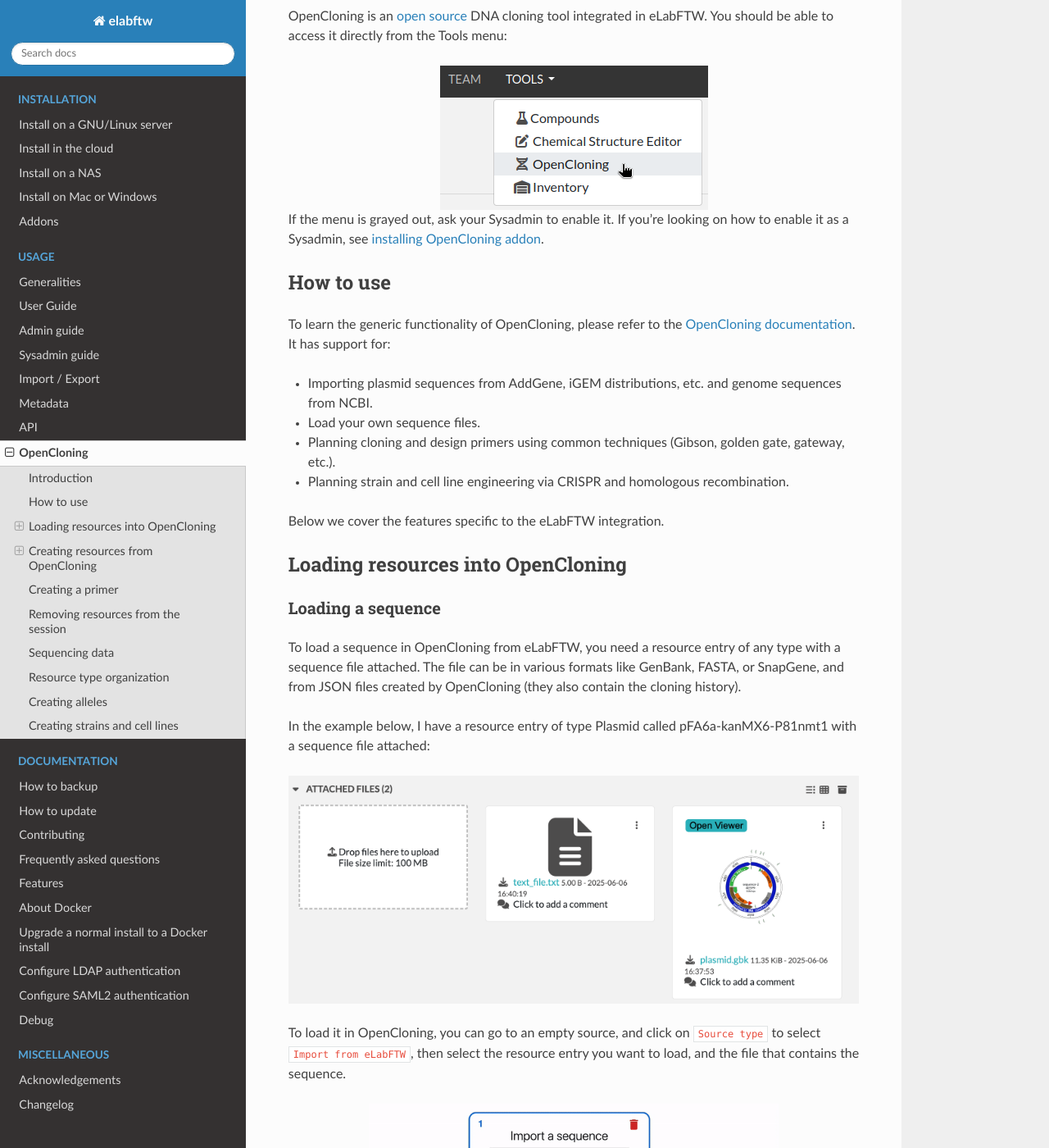
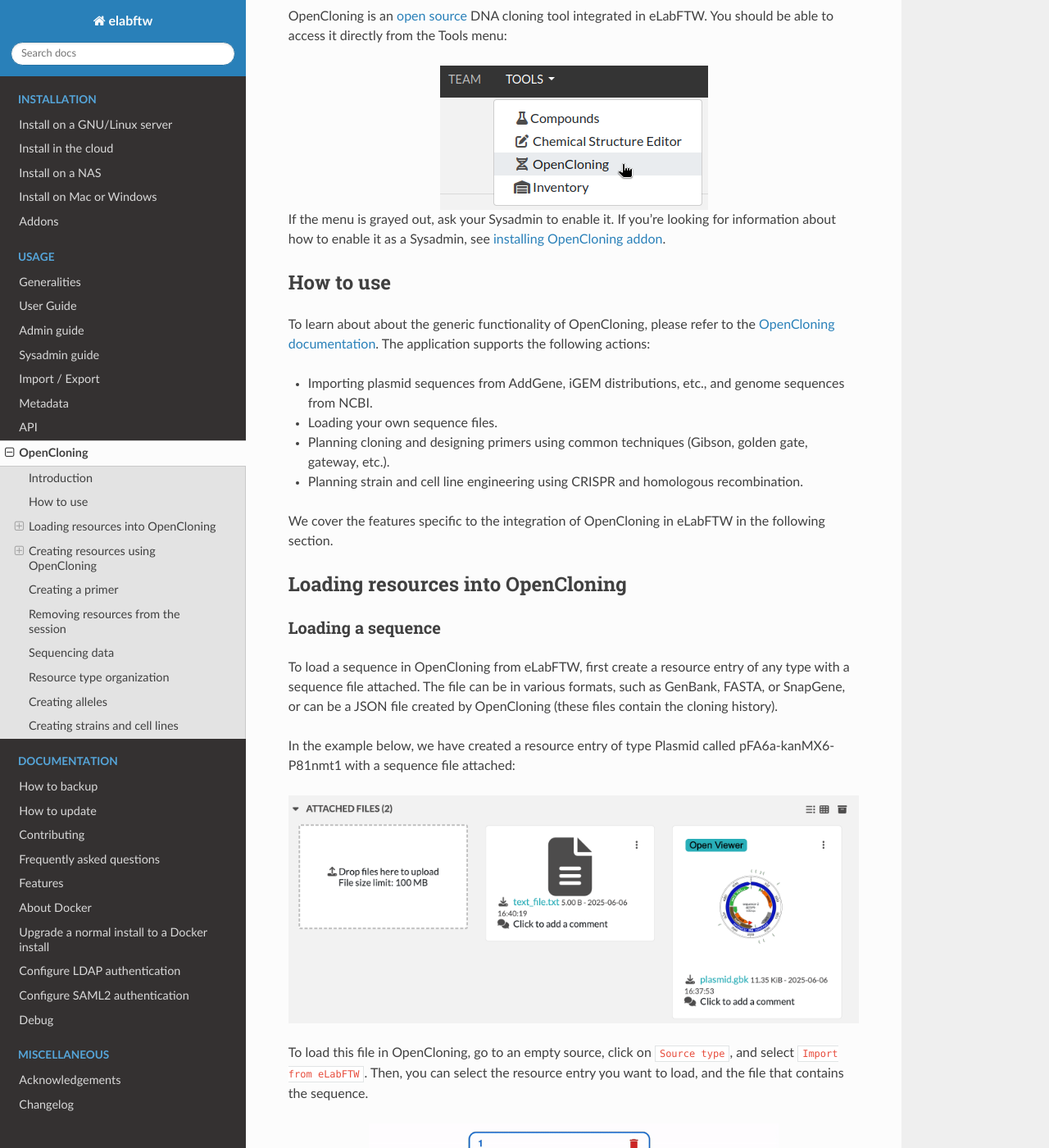
Before and after one commit to elabftw/elabdoc, a Sphinx documentation site: the page built from doc/opencloning.rst, in a window 1280 px wide and 1400 px high, scrolled down 208 px. Shown: the whole window at 82% size. Built offline with Sphinx 7.4.7 and the Read the Docs theme 3.1.0, drawn with Linux system fonts in a browser that asks for light colours; some of the changed text lies outside the part shown.

Commit message:
Sydney grammar edits

```diff
--- a/doc/opencloning.rst
+++ b/doc/opencloning.rst
@@ -14,20 +14,20 @@
 .. image:: img/opencloning/opencloning-menu.png
    :align: center
 
-If the menu is grayed out, ask your Sysadmin to enable it. If you're looking on how to enable it as a Sysadmin, see :ref:`installing OpenCloning addon <opencloning-install>`.
+If the menu is grayed out, ask your Sysadmin to enable it. If you're looking for information about how to enable it as a Sysadmin, see :ref:`installing OpenCloning addon <opencloning-install>`.
 
 
 How to use
 ==========
 
-To learn the generic functionality of OpenCloning, please refer to the `OpenCloning documentation <https://docs.opencloning.org>`_. It has support for:
+To learn about about the generic functionality of OpenCloning, please refer to the `OpenCloning documentation <https://docs.opencloning.org>`_. The application supports the following actions:
 
-- Importing plasmid sequences from AddGene, iGEM distributions, etc. and genome sequences from NCBI.
-- Load your own sequence files.
-- Planning cloning and design primers using common techniques (Gibson, golden gate, gateway, etc.).
-- Planning strain and cell line engineering via CRISPR and homologous recombination.
+- Importing plasmid sequences from AddGene, iGEM distributions, etc., and genome sequences from NCBI.
+- Loading your own sequence files.
+- Planning cloning and designing primers using common techniques (Gibson, golden gate, gateway, etc.).
+- Planning strain and cell line engineering using CRISPR and homologous recombination.
 
-Below we cover the features specific to the eLabFTW integration.
+We cover the features specific to the integration of OpenCloning in eLabFTW in the following section.
 
 Loading resources into OpenCloning
 ==================================
@@ -35,57 +35,57 @@
 Loading a sequence
 ------------------
 
-To load a sequence in OpenCloning from eLabFTW, you need a resource entry of any type with a sequence file attached. The file can be in various formats like GenBank, FASTA, or SnapGene, and from JSON files created by OpenCloning (they also contain the cloning history).
+To load a sequence in OpenCloning from eLabFTW, first create a resource entry of any type with a sequence file attached. The file can be in various formats, such as GenBank, FASTA, or SnapGene, or can be a JSON file created by OpenCloning (these files contain the cloning history).
 
-In the example below, I have a resource entry of type Plasmid called pFA6a-kanMX6-P81nmt1 with a sequence file attached:
+In the example below, we have created a resource entry of type Plasmid called pFA6a-kanMX6-P81nmt1 with a sequence file attached:
 
 .. image:: img/opencloning/sequence-pre-load.png
 
-To load it in OpenCloning, you can go to an empty source, and click on ``Source type`` to select ``Import from eLabFTW``, then select the resource entry you want to load, and the file that contains the sequence.
+To load this file in OpenCloning, go to an empty source, click on ``Source type``, and select ``Import from eLabFTW``. Then, you can select the resource entry you want to load, and the file that contains the sequence.
 
 .. image:: img/opencloning/sequence-load.gif
    :width: 500px
    :align: center
 
 .. note::
-   If you created the resource entry using OpenCloning, you can load the JSON file instead, and the cloning history will be loaded automatically.
+   If a resource entry was created using OpenCloning, you can load the JSON file instead, and the cloning history will be loaded automatically.
 
 Loading a primer
 ----------------
 
 To load a primer in OpenCloning from eLabFTW, you need a resource entry that has a field named "sequence" containing the primer sequence. The sequence should be in plain text format and should only contain the characters ``ACGTacgt``. The resource type does not have to be Primer, it can be any other type.
 
-In the example below, I have a resource entry in eLabFTW with a sequence field containing the primer sequence:
+In the example below, we have a resource entry in eLabFTW with a sequence field containing the primer sequence:
 
 .. image:: img/opencloning/primer-pre-load.png
    :width: 500px
    :align: center
 
-To load it in Opencloning, you can go to the ``Primers`` tab, click on ``Import from eLabFTW``, then select the resource entry you want to load. The sequence will be displayed, and you can click on ``Import Primer`` to add it to the session. You can keep on loading primers this way, then close the import section clicking on ``Cancel``.
+To load it in OpenCloning, go to the ``Primers`` tab, click on ``Import from eLabFTW``, and then select the resource entry you want to load. The sequence will then be displayed, and you can click on ``Import Primer`` to add it to the session. You can continue loading primers this way, and then close the import section by clicking ``Cancel``.
 
 .. image:: img/opencloning/primer-load.gif
    :width: 500px
    :align: center
 
-Creating resources from OpenCloning
+Creating resources using OpenCloning
 ===================================
 
 Creating a sequence
 -------------------
 
-If you want to save a sequence from OpenCloning as a resource entry in eLabFTW, you can click on the floppy disk icon in the top right corner of the sequence view. There, you will be able to select the resource type and the name.
+If you want to save a sequence from OpenCloning as a resource entry in eLabFTW, you can click on the floppy disk icon in the top right corner of the sequence view. There, you will be able to select the resource type and name.
 
 .. image:: img/opencloning/sequence-save.png
    :width: 350px
    :align: center
 
-When you save the sequence, a new resource entry is created with:
+When you save a sequence, a new resource entry is created with the following components:
 
 * A GenBank file (.gb) containing the sequence and annotations.
 * A JSON file containing the cloning history.
 * Links to parent resources stored in the eLabFTW database (sequences and primers, if any).
 
-The sequence border will turn green in the OpenCloning interface, indicating that it is saved in the eLabFTW database, and instead of the floppy disk icon, you will see a link icon. Clicking on it will open the eLabFTW entry in a new tab.
+The sequence border will turn green in the OpenCloning interface, indicating that it is saved in the eLabFTW database. Instead of the floppy disk icon, you will see a link icon. Clicking on this will open the eLabFTW entry in a new tab.
 
 In addition, if your sequence used primers (e.g. if that sequence is a PCR product), OpenCloning will ask you to select a category to save those primers in the database.
 
@@ -96,7 +96,7 @@
    :width: 350px
    :align: center
 
-You might not want to save certain intermediate sequences as entries in the eLabFTW database (e.g. a PCR product that you used in a Gibson assembly). In that case, you can save the final product (The Gibson assembly product in the example below). The intermediate sequences will be stored in the JSON file, so they won't be lost. If you do that, you will see that only the final product turns green.
+You might not want to save certain intermediate sequences as entries in the eLabFTW database (e.g. a PCR product that you used in a Gibson assembly). In that case, you can save the final product (The Gibson assembly product in the example below). The intermediate sequences will be stored in the JSON file, so they won't be lost. If you save only the final product, you will see that only the final product turns green.
 
 .. image:: img/opencloning/sequence-intermediates-example.png
 
@@ -104,7 +104,7 @@
 
 .. admonition:: Should I create sequence resource entries directly in eLabFTW or export from OpenCloning?
 
-   While both approaches work, creating resources in OpenCloning will automatically store provenance information. For instance, for plasmids from AddGene, it stores their unique identifier. For genomic sequences, it stores the assembly and sequence accession numbers as well as the coordinates and gene identifiers. Even if you are loading a sequence from a file, you can drag-and-drop it into OpenCloning, and then save it as a resource entry.
+   While both approaches work, creating resources in OpenCloning will automatically store provenance information. For instance, for plasmids from AddGene, the unique identifier will be stored. For genomic sequences, the assembly and sequence accession numbers will be stored along with the coordinates and gene identifiers. Even if you are loading a sequence from a file, you can drag-and-drop it into OpenCloning, and then save it as a resource entry.
 
 
 Creating a primer
@@ -141,9 +141,9 @@
 Resource type organization
 ==========================
 
-To manage plasmids and primers, you don't need to do anything else, just follow the above instructions, and OpenCloning will handle the relationships between the resources. If you want to represent cell lines and strains, we recommend the below configuration.
+To manage plasmids and primers, follow the above instructions and OpenCloning will handle the relationships between the resources. If you want to represent cell lines and strains, we recommend the following configuration.
 
-Create at least a resource type for each of the following (the names can be anything you want):
+Create at least one resource type for each of the following (the names can be anything you want):
 
 * Allele
 * Locus
@@ -155,12 +155,12 @@
 
 An allele is a variant of a gene. When describing the genotype of an engineered strain or cell line as text, we list the names of the alleles present in that strain or cell line that differ from the reference genome. We can do something similar in eLabFTW, while keeping track of the provenance of the alleles through links between resource entries.
 
-Let's imagine I want to create a deletion allele for the gene ase1 in a strain of `S. cerevisiae`. One way to do this is through PCR and homologous recombination: use primers containing homologous arms to amplify a plasmid fragment containing a resistance marker, then transform the cells with this PCR product. If this is the first time you create an allele of the ase1 gene in OpenCloning you can do this by:
+Let's imagine we want to create a deletion allele for the gene ase1 in a strain of `S. cerevisiae`. One way to do this is through PCR and homologous recombination: we can use primers containing homologous arms to amplify a plasmid fragment containing a resistance marker, then transform the cells with this PCR product. If this is the first time you create an allele of the ase1 gene in OpenCloning, you can do this by:
 
 * Loading the plasmid you will use from eLabFTW (if it's the first time you use it, load it from AddGene or other repository, then save it to eLabFTW).
 * Loading the Genome region of interest in OpenCloning via ``Genome region``.
-* Design primers containing homologous arms for the ase1 gene (you can do this directly in OpenCloning).
-* Perform the homologous recombination.
+* Designing primers containing homologous arms for the ase1 gene (you can do this directly in OpenCloning).
+* Performing homologous recombination.
 
 You should see something like this, where the plasmid is green (saved in eLabFTW) and the rest of sequences are blue (not saved yet in eLabFTW).
 
@@ -171,9 +171,9 @@
 Then:
 
 * Save the ase1 locus as a `Locus` resource entry.
-* Save the allele as an `Allele` resource entry (you probably do not want to save the PCR product as its own entry, but you can if you want). Follow the nomenclature convention of your discipline for the name of the allele.
+* Save the allele as an `Allele` resource entry (you probably do not want to save the PCR product as its own entry, but you can if you want). Follow the nomenclature convention associated with your discipline for the name of the allele.
 
-Now, whenever you want to create a new allele of the ase1 gene, instead of loading the genome sequence from the NCBI, load your ase1 locus resource entry from eLabFTW instead. Like that, all the alleles generated from this locus will be linked to it, and you can easily find them later.
+Now, whenever you want to create a new allele of the ase1 gene, instead of loading the genome sequence from the NCBI, load your ase1 locus resource entry from eLabFTW instead. This way, all of the alleles generated from this locus will be linked to the entry, and you can easily find them later.
 
 
 .. note::
@@ -182,7 +182,7 @@
 Creating strains and cell lines
 ===============================
 
-You must start with a reference strain or cell line. Create a resource, and ideally indicate some unique identifier for it (e.g. catalogue number in a stock center). You can also create a template for children strains / cell lines. Something basic like this:
+You must start with a reference strain or cell line. Create a resource, and ideally name it using a unique identifier (e.g. catalogue number in a stock center). You can also create a template for children strains / cell lines. It could be something basic like this:
 
 .. image:: img/opencloning/strain-template.png
    :width: 400px
```
Also changed, not shown: other parts of doc/opencloning.rst (+1 -1 lines), doc/addons.rst (+4 -4 lines).
